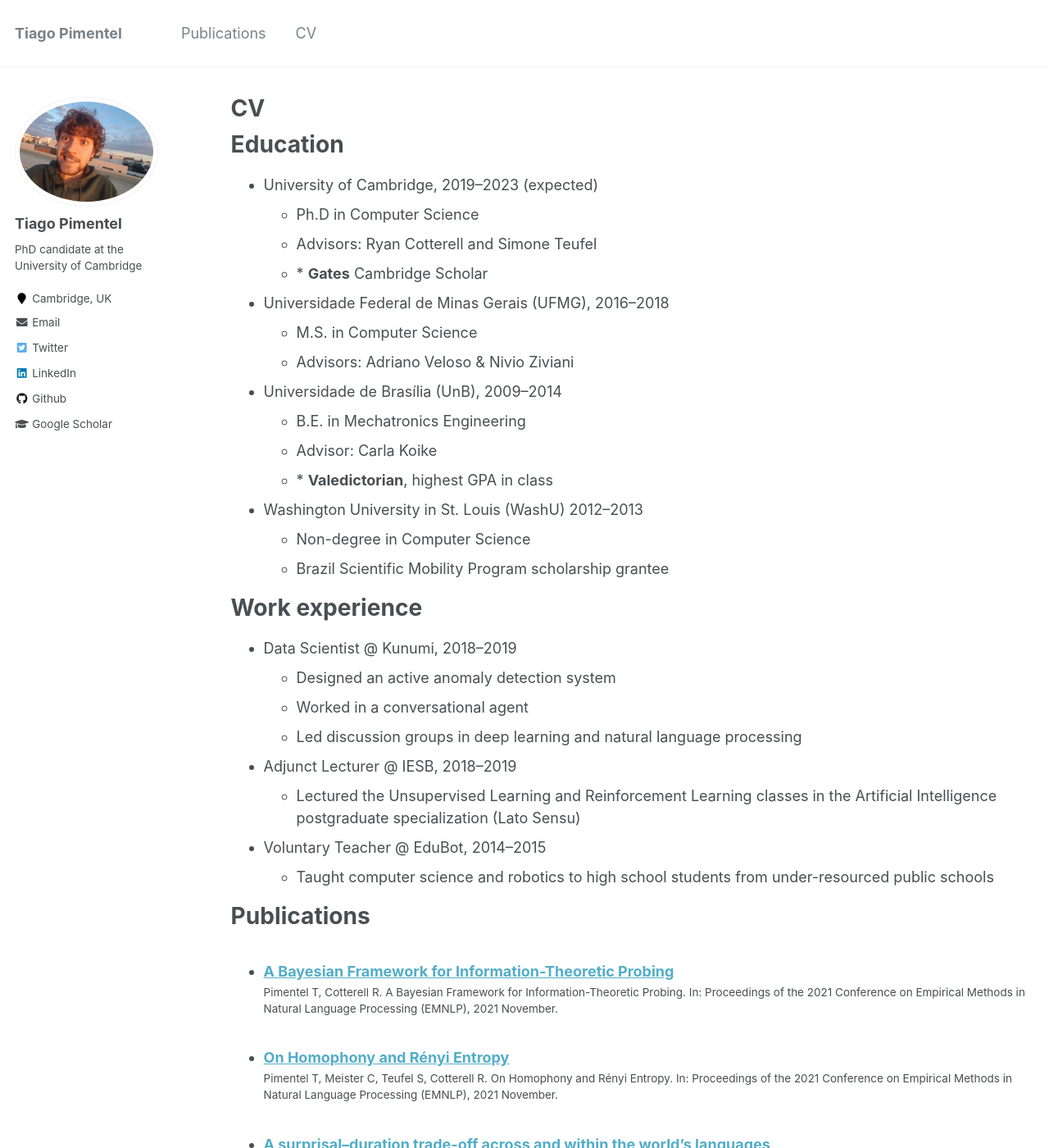
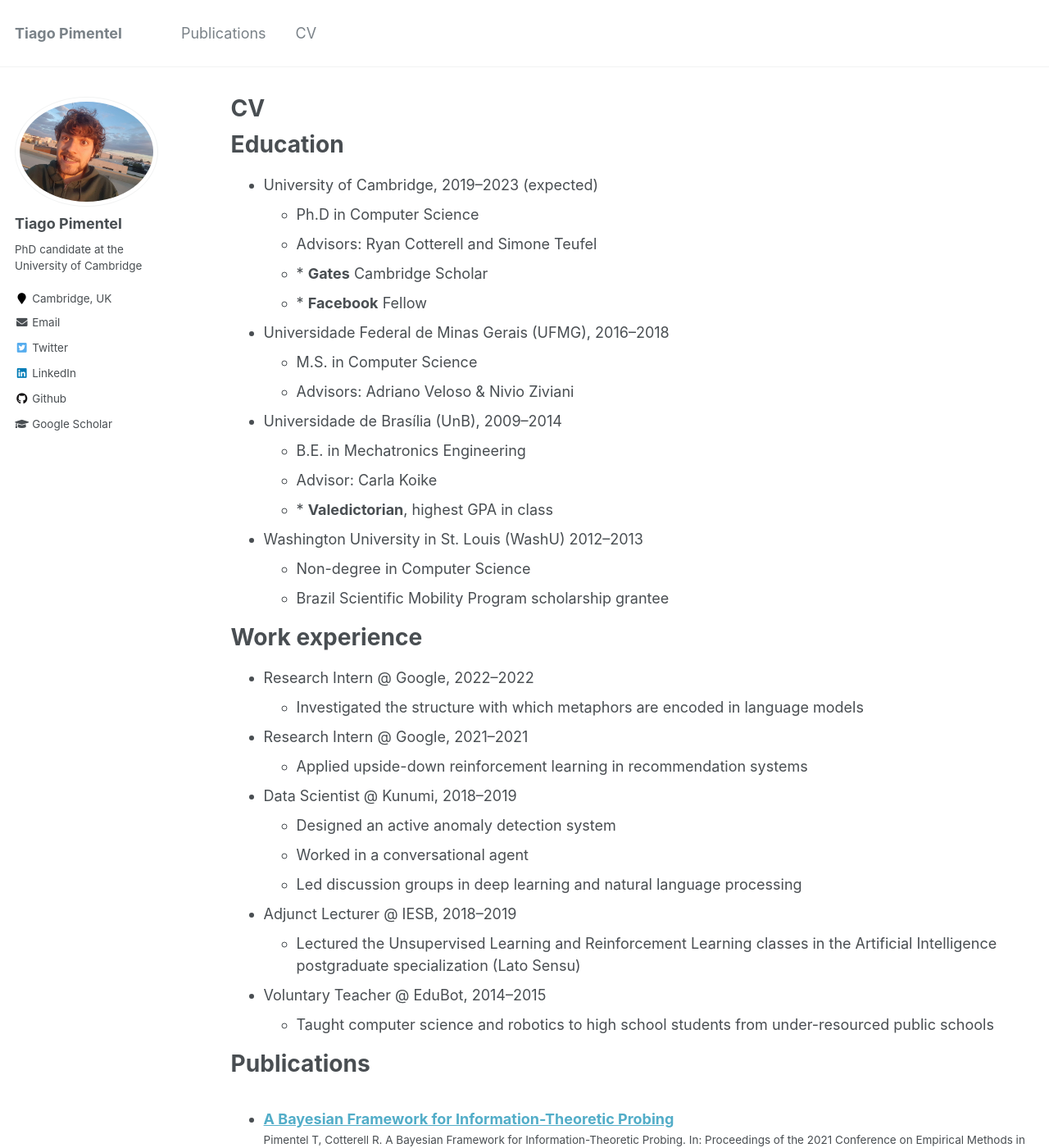
Before and after one commit to tpimentelms/tpimentelms.github.io, a Jekyll site: the page built from _pages/cv.md, in a window 1280 px wide and 1400 px high. Shown: the whole window at 82% size. Built offline with Jekyll 4.4.1, drawn with Linux system fonts in a browser that asks for light colours.

```diff
--- a/Gemfile
+++ b/Gemfile
@@ -25,3 +25,5 @@ group :jekyll_plugins do
   gem 'jekyll-sitemap'
   gem 'hawkins'
 end
+
+gem "webrick", "~> 1.8"
--- a/_pages/cv.md
+++ b/_pages/cv.md
@@ -15,6 +15,7 @@ Education
   * Ph.D in Computer Science
   * Advisors: Ryan Cotterell and Simone Teufel
   * \* **Gates** Cambridge Scholar
+  * \* **Facebook** Fellow
 
 * Universidade Federal de Minas Gerais (UFMG), 2016--2018
   * M.S. in Computer Science
@@ -31,6 +32,12 @@ Education
 
 Work experience
 ======
+* Research Intern @ Google, 2022--2022
+  * Investigated the structure with which metaphors are encoded in language models
+
+* Research Intern @ Google, 2021--2021
+  * Applied upside-down reinforcement learning in recommendation systems
+
 * Data Scientist @ Kunumi, 2018--2019
   * Designed an active anomaly detection system
   * Worked in a conversational agent
```
Also changed, not shown: README.md (+1 -1 lines), _pages/about.md (+1 -3 lines).
